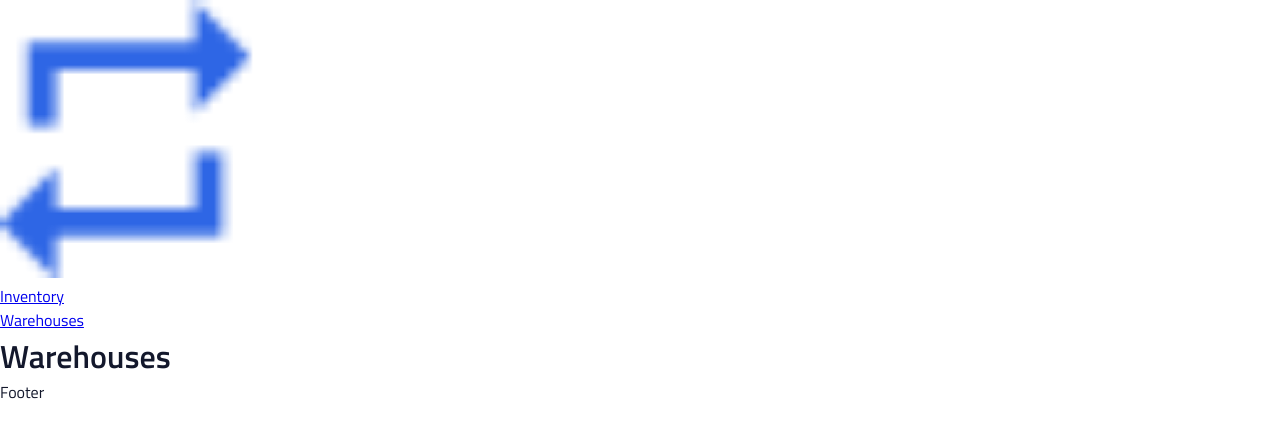
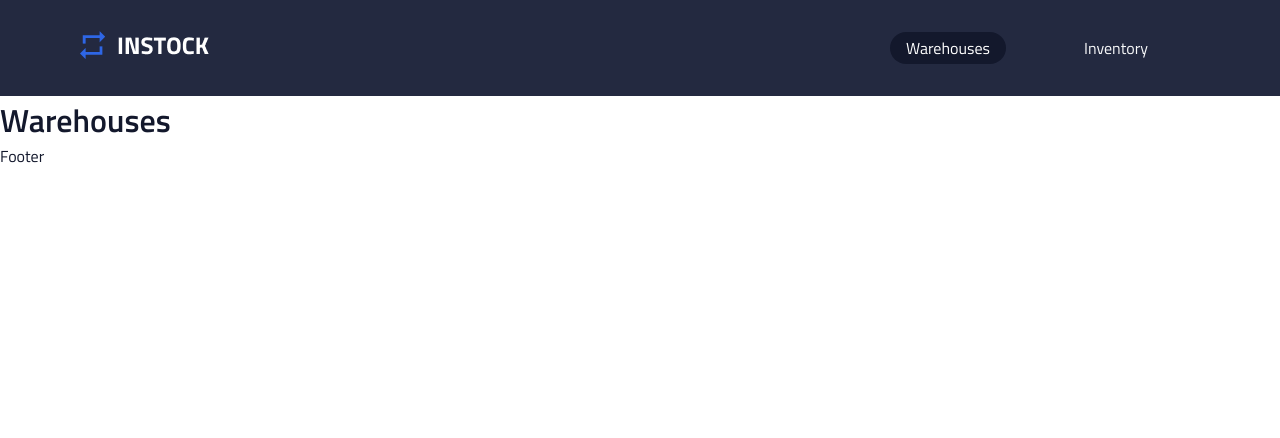
Before and after one commit to humairatasnim/instock-mont-blanc, a React (Vite) app: page / in a window 1280 px wide. Shown: the top 438 px of the page. Built offline with nearby package versions, Linux system fonts and the light colour scheme.

Commit message:
Styling header component and fixing padding/alignment issues

```diff
--- a/src/components/Header/Header.jsx
+++ b/src/components/Header/Header.jsx
@@ -1,16 +1,16 @@
 import "./Header.scss";
 import logo from "/src/assets/logo/InStock-Logo_1x.png";
-import { NavLink } from "react-router-dom";
+import { NavLink, Link } from "react-router-dom";
 
 function Header() {
   return (
     <>
     <header>
       <nav className="nav">
-        <div className="nav__logo-container"><NavLink to='/'><img src={logo} alt="websise logo" className="nav__logo" /></NavLink></div>
+        <div className="nav__logo-container"><Link to='/' className="nav__logo-link" ><img src={logo} alt="websise logo" className="nav__logo" /></Link></div>
         <ul className="nav__list">
-        <li className="nav__links-item"><NavLink to ='/inventory'>Inventory</NavLink></li>
-        <li className="nav__links-item"><NavLink to ='/'>Warehouses</NavLink></li>
+          <li className="nav__list-item"><NavLink to ='/' className="nav__list-link">Warehouses</NavLink></li>
+          <li className="nav__list-item"><NavLink to ='/inventory' className="nav__list-link">Inventory</NavLink></li>
         </ul>
       </nav>
     </header>
--- a/src/components/Header/Header.scss
+++ b/src/components/Header/Header.scss
@@ -0,0 +1,58 @@
+@use "../../styles/partials/variables" as *;
+@use "../../styles/partials/mixins" as *;
+
+.nav {
+  display: flex;
+  flex-direction: column;
+  align-items: center;
+  background-color: $graphite;
+  padding: 1.5rem;
+  height: 20vh;
+  @include tablet {
+    display: flex;
+    height: 12vh;
+    padding: 0 32px;
+    flex-direction: row;
+    justify-content: space-between;
+    align-items: center;
+  }
+  @include desktop {
+    height: 12vh;
+    padding: 1.5rem 5rem;
+  }
+  &__logo {
+    padding-bottom: 1rem;
+    @include tablet {
+      padding: 0;
+    }
+    &-link {
+      text-decoration: none;
+      list-style: none;
+    }
+  }
+  &__list {
+    display: flex;
+    flex-direction: row;
+    align-items: center;
+    list-style: none;
+    width: 100%;
+    justify-content: space-between;
+    @include tablet {
+      width: 30%;
+    }
+    &-item {
+      width: 100%;
+      text-align: center;
+    }
+    &-link {
+      text-decoration: none;
+      color: $light-grey;
+    }
+  }
+}
+.active {
+  color: $white;
+  background-color: $instock-black;
+  border-radius: 1.25rem;
+  padding: 0.25rem 1rem;
+}
```
